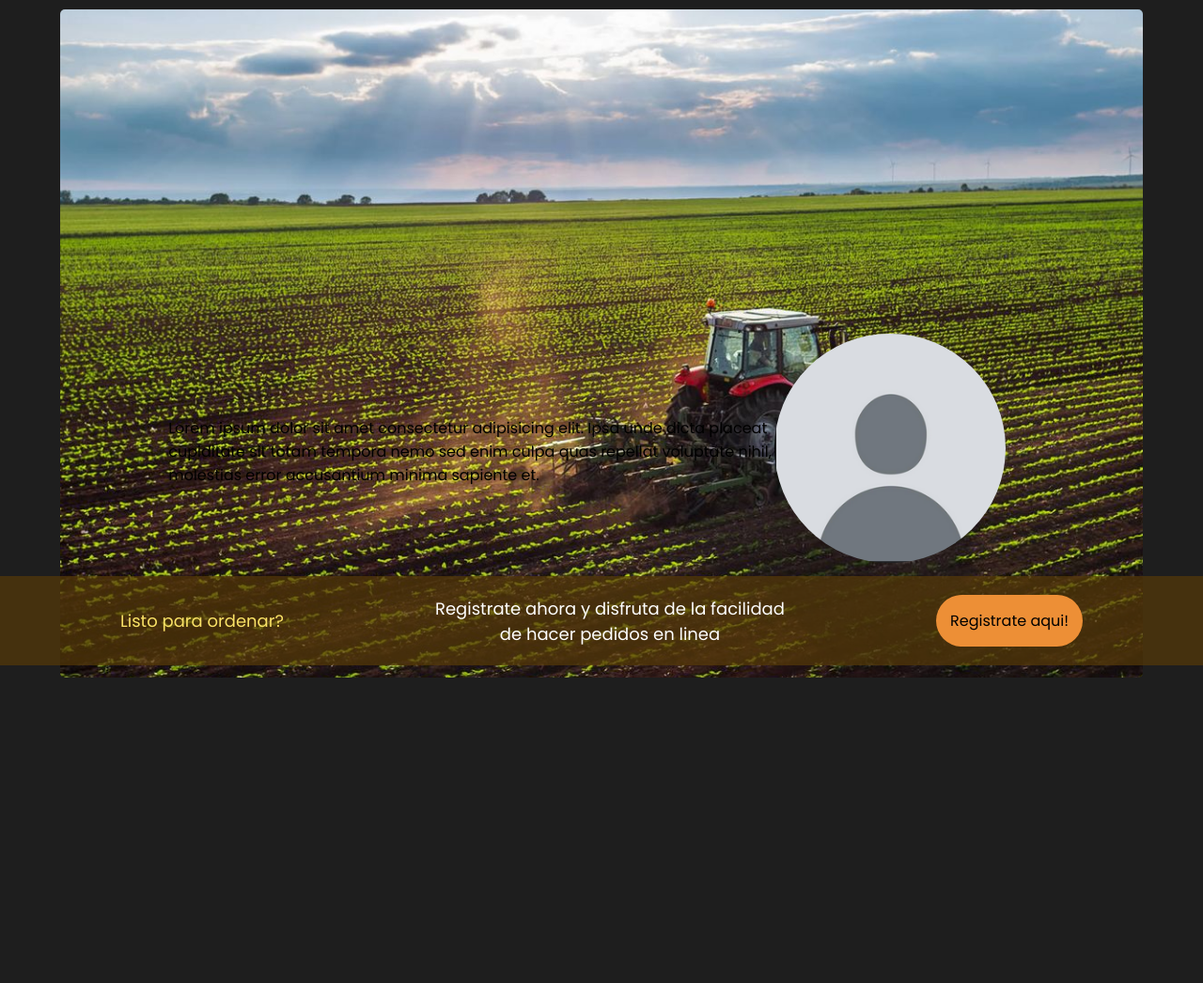
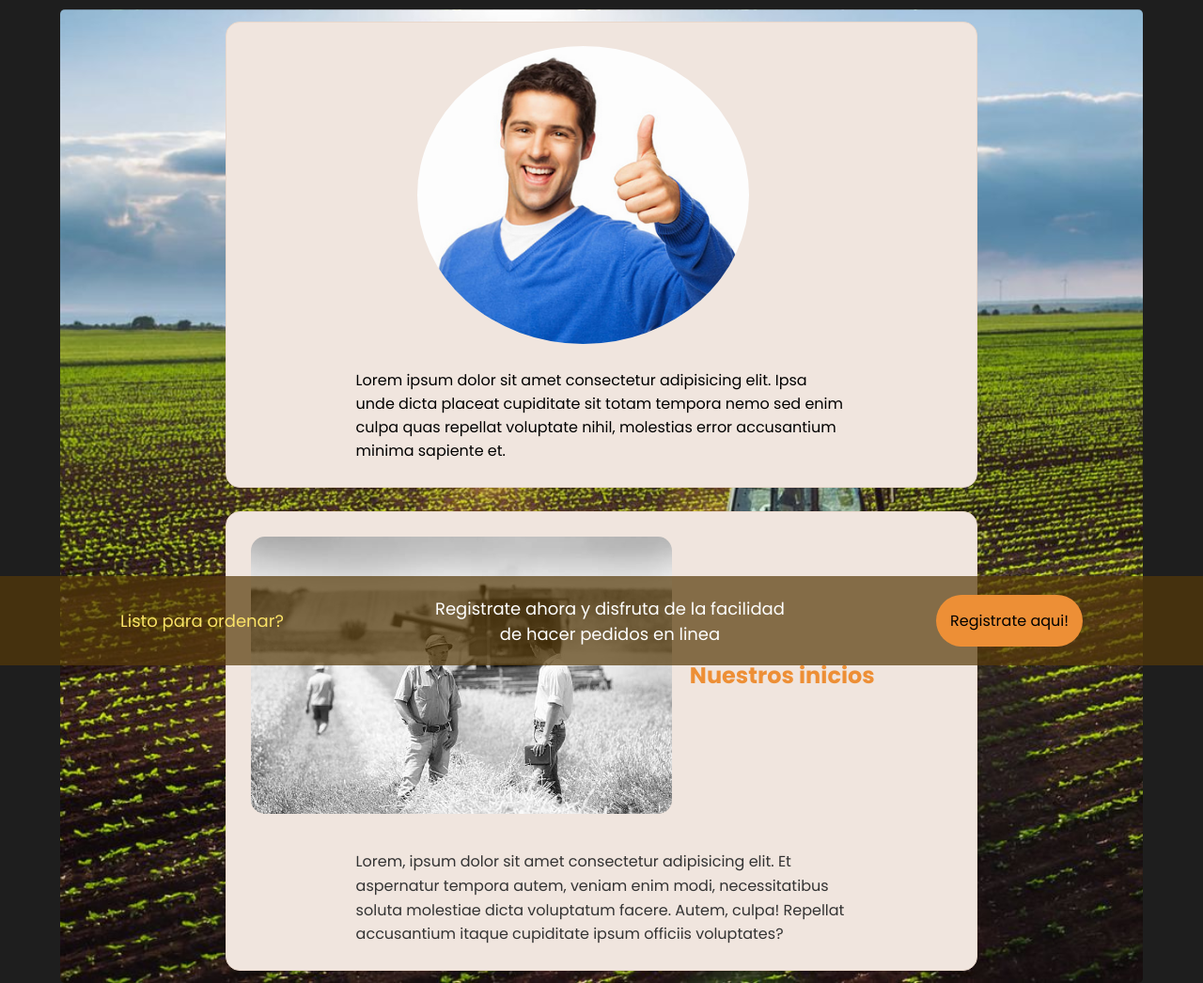
Before and after one commit to tortilleriaLaFrontera/Tortilleria, a PHP site: page /nosotros.html in a window 1280 px wide. Shown: the part 92-1138 px from the top of the page at 94% size. Before the commit the page ends 813 px from the top, so only its background shows below. Run offline with PHP 8.4, Linux system fonts and the light colour scheme.

Commit message:
Actualizacion a Nosotros

```diff
--- a/css/cont-nosotros.css
+++ b/css/cont-nosotros.css
@@ -1,12 +1,20 @@
 main{
     background-image: url("../img/background_LaFrontera.jpg");
-    display: flexbox;
+    display: flex;
     flex-wrap: wrap;
-    justify-content: space-around;
+    justify-content: center;
 }
-.hero-owner{
+.bloque {
+    background-color: #f0e5de;
+    border: 1px solid var(--base-clr);
+    border-radius: 15px;
+    margin: 1vw;
+    padding: 2vw;
+    width: 80%;
+    max-width: 800px; /* Limit maximum width for better readability */
     display: flex;
-    width:80%;
+    flex-direction: column;
+    gap: 1.5vw; /* Increase gap for better spacing */
     > div img {
         border-radius: 50%;
         max-width: 90%;
@@ -19,3 +27,36 @@ main{
         align-self: center;
     }
 }
+.hero-owner {
+    align-items: center;
+}
+.image-title-container {
+    display: flex;
+    align-items: center;
+    gap: 1.5vw;
+    margin-bottom: 1.5vw;
+
+}
+.showpic {
+    border-radius: 15px;
+    width: 60%;
+    max-width: 200px; /* Limit maximum image width */
+    height: auto; /* Maintain aspect ratio */
+}
+
+.image-title {
+    font-size: 1.5rem; /* Increase title font size */
+    font-weight: bold; /* Make title bold */
+    color: var(--base-subtext-clr); /* Use a theme color for the title */
+    margin: 0; /* Remove default margin */
+}
+.columna div img {
+    border-radius: 15px;
+
+}
+.description {
+    text-align: justify; /* Justify text for a cleaner look */
+    line-height: 1.6; /* Improve readability with more line height */
+    color: #333; /* Darker text color for better contrast */
+    margin: 0; /* Remove default margin */
+}
--- a/nosotros.html
+++ b/nosotros.html
@@ -22,13 +22,24 @@
         <a class="navegacion" href="registro.html">INICIAR SESION</a>
     </header>
     <main>
-        <span class="bloque"></span>
+
         <span class="bloque hero-owner">
+
+            <div><img src="img/randguy.PNG" alt="owner"></div>
             <p>
                 Lorem ipsum dolor sit amet consectetur adipisicing elit. Ipsa unde dicta placeat cupiditate sit totam tempora nemo sed enim culpa quas repellat voluptate nihil, molestias error accusantium minima sapiente et.
             </p>
-            <div><img src="img/default-user-pic.PNG" alt="owner"></div>
 
+
+        </span>
+        <span class="bloque columna">
+            <div class="image-title-container">
+                <img src="img/farming.jpg" alt="farming img" class="showpic">
+                <p class="image-title">Nuestros inicios</p>
+            </div>
+            <p class="description">
+                Lorem, ipsum dolor sit amet consectetur adipisicing elit. Et aspernatur tempora autem, veniam enim modi, necessitatibus soluta molestiae dicta voluptatum facere. Autem, culpa! Repellat accusantium itaque cupiditate ipsum officiis voluptates?
+            </p>
         </span>
 
     </main>
```
Also changed, not shown: img/farming.jpg (added), img/randguy.PNG (added).
